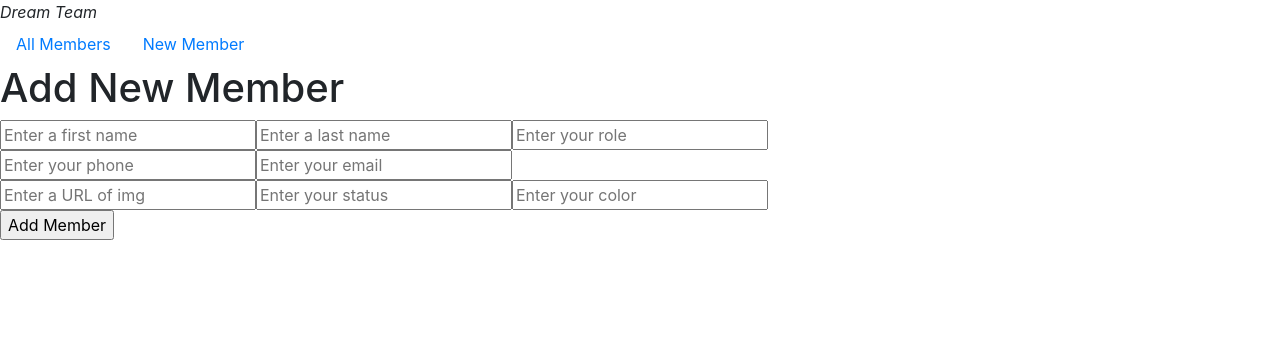
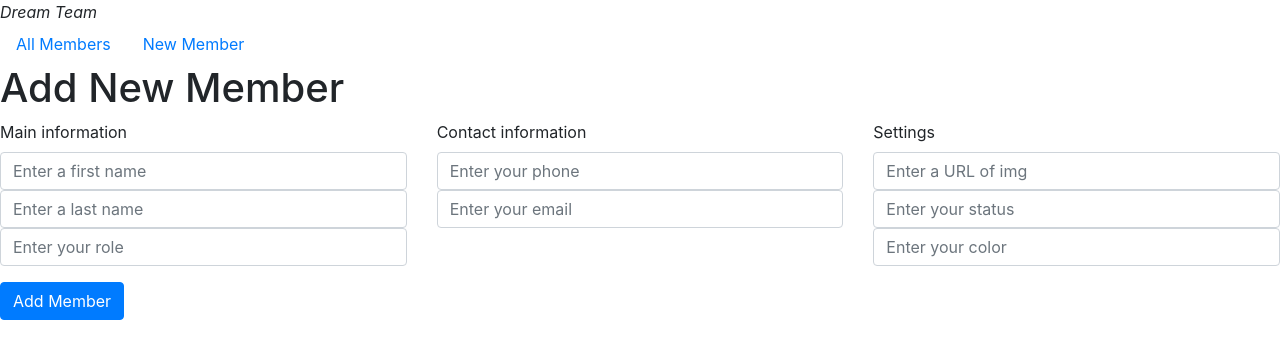
Before and after one commit to Adlife84/todo_frontend_react, a React (Create React App) app: page /members/new in a window 1280 px wide. Shown: the top 358 px of the page. Built offline with nearby package versions, Linux system fonts and the light colour scheme; no server answers.

Commit message:
Add bootstrap to Member component

```diff
--- a/src/components/members/AddMemberForm.js
+++ b/src/components/members/AddMemberForm.js
@@ -1,5 +1,6 @@
 import React, {Component} from 'react';
-
+import { Form } from 'react-bootstrap';
+import 'bootstrap/dist/css/bootstrap.min.css';
 class AddMemberForm extends Component {
     state = {
 
@@ -28,30 +29,30 @@ class AddMemberForm extends Component {
 
         return(
 
-                <form onSubmit={this.handleSubmit}>
-                    <input
+                <Form.Group onSubmit={this.handleSubmit}>
+                    <Form.Control
                         type="text"
                         value={this.state.value}
                         onChange={this.handleValueChangeFirstName}
                         placeholder="Enter a first name"
                     />
-                    <input
+                    <Form.Control
                         type="text"
                         value={this.state.value}
                         onChange={this.handleValueChangeLastName}
                         placeholder="Enter a last name"
                     />
-                    <input
+                    <Form.Control
                         type="text"
                         value={this.state.value}
                         onChange={this.handleValueChangeRole}
                         placeholder="Enter your role"
                     />
-                    <input
+                    <Form.Control
                         type="submit"
                         value="Add player"
                     />
-                </form>
+                </Form.Group>
 
         );
     }
--- a/src/components/members/NewMember.js
+++ b/src/components/members/NewMember.js
@@ -1,4 +1,6 @@
 import React, {Component} from 'react';
+import { Form, Col, Row, Button } from 'react-bootstrap'
+import 'bootstrap/dist/css/bootstrap.min.css'
 
 class NewMember extends Component {
     state = {
@@ -57,71 +59,75 @@ class NewMember extends Component {
         return(
             <div>
                 <h1>Add New Member</h1>
-                <form onSubmit={this.handleSubmit}>
-
-                    <fieldset>
-                        <input
+                <Form onSubmit={this.handleSubmit}>
+                    <Row>
+                        <Col>
+                            <Form.Group>
+                            <Form.Label>Main information</Form.Label>
+                                <Form.Control
                                     type="text"
                                     value={this.state.first_name}
                                     onChange={this.handleValueChangeFirstName}
                                     placeholder="Enter a first name"
                                 />
-                        <input
+
+                                <Form.Control
                                     type="text"
                                     value={this.state.last_name}
                                     onChange={this.handleValueChangeLastName}
                                     placeholder="Enter a last name"
                                 />
-                         <input
+                                <Form.Control
                                     type="text"
                                     value={this.state.role}
                                     onChange={this.handleValueChangeRole}
                                     placeholder="Enter your role"
                             />
-                    </fieldset>
-
-                    <fieldset>
-                        <input
+                            </Form.Group>
+                        </Col>
+                        <Col>
+                            <Form.Group>
+                            <Form.Label>Contact information</Form.Label>
+                                <Form.Control
                                     type="text"
                                     value={this.state.phone}
                                     onChange={this.handleValueChangePhone}
                                     placeholder="Enter your phone"
                                 />
-                        <input
+                                <Form.Control
                                     type="text"
                                     value={this.state.email}
                                     onChange={this.handleValueChangeEmail}
                                     placeholder="Enter your email"
                                 />
-                    </fieldset>
-
-                    <fieldset>
-                        <input
+                            </Form.Group>
+                        </Col>
+                        <Col>
+                            <Form.Group>
+                            <Form.Label>Settings</Form.Label>
+                                <Form.Control
                                     type="text"
                                     value={this.state.img_url}
                                     onChange={this.handleValueChangeUrl}
                                     placeholder="Enter a URL of img"
                                 />
-                        <input
+                                <Form.Control
                                     type="text"
                                     value={this.state.status}
                                     onChange={this.handleValueChangeStatus}
                                     placeholder="Enter your status"
                                 />
-                        <input
+                                <Form.Control
                                     type="text"
                                     value={this.state.color}
                                     onChange={this.handleValueChangeColor}
                                     placeholder="Enter your color"
                                 />
-                    </fieldset>
-
-
-                    <input
-                        type="submit"
-                        value="Add Member"
-                    />
-                </form>
+                            </Form.Group>
+                        </Col>
+                    </Row>
+                    <Button type="submit" value="Add Member">Add Member</Button>
+                </Form>
             </div>
 
         );
--- a/src/components/tasks/AddTaskForm.js
+++ b/src/components/tasks/AddTaskForm.js
@@ -1,5 +1,6 @@
 import React, {Component} from 'react';
-
+import { Form, Col, Row, Button, Container } from 'react-bootstrap'
+import 'bootstrap/dist/css/bootstrap.min.css'
 class AddTaskForm extends Component {
     state = {
         title: ''
@@ -18,22 +19,16 @@ class AddTaskForm extends Component {
     }
 
     render() {
-
         return(
-
-                <form onSubmit={this.handleSubmit}>
-                    <input
-                        type="text"
-                        value={this.state.title.value}
-                        onChange={this.handleValueChangeTitle}
-                        placeholder="Enter title of task"
-                    />
-                    <input
-                        type="submit"
-                        value="Add task"
-                    />
-                </form>
-
+            <Form className="row" onSubmit={this.handleSubmit}>
+                <Form.Control className="col-8"
+                    type="text"
+                    value={this.state.title}
+                    onChange={this.handleValueChangeTitle}
+                    placeholder="Enter title of task"
+                />
+                <Button className="col-4" type="submit">Add task</Button>
+            </Form>
         );
     }
 }
--- a/src/components/tasks/Task.js
+++ b/src/components/tasks/Task.js
@@ -1,13 +1,13 @@
 import React from 'react';
+import 'bootstrap/dist/css/bootstrap.min.css'
+import {Button, Row, Col} from 'react-bootstrap'
 
 const Task = (props) => (
-  <li className="task">
-    <div>
-      <h3>{props.title}</h3>
-    </div>
-    <button className="button" onClick={ () => props.removeTask(props.memberID, props.taskID)}> Remove </button>
-    <button>Edit</button>
-  </li>
+  <Row className="task">
+      <p className="col-8">{props.title}</p>
+      <Button className="col-2" variant="outline-primary" >Edit</Button>
+      <Button className="col-2" variant="outline-danger" className="button" onClick={ () => props.removeTask(props.memberID, props.taskID)}> Remove </Button>
+  </Row>
 );
 
 export default Task;
--- a/src/components/tasks/TaskComponent.js
+++ b/src/components/tasks/TaskComponent.js
@@ -1,6 +1,9 @@
 import React from 'react';
 import Task from './Task';
 import { NavLink } from 'react-router-dom';
+import { Form, Col, Row, Button, Container } from 'react-bootstrap'
+import 'bootstrap/dist/css/bootstrap.min.css'
+import AddTaskForm from './AddTaskForm'
 
 const TaskComponent = (props) => {
   let tasks = props.state.tasks.map((task) => {
@@ -15,15 +18,13 @@ const TaskComponent = (props) => {
   });
 
   return (
-    <div>
-        <h1>{props.state.member.first_name} {props.state.member.last_name}</h1>
+    <Container>
+        <h1 className="MemberTitle">{props.state.member.first_name} {props.state.member.last_name}</h1>
         <span><NavLink exact to={ "/members/" + props.state.memberID }>Update</NavLink></span>
         <p>{props.state.member.role}</p>
-
-        <ul>
-            {tasks}
-        </ul>
-    </div>
+        {tasks}
+        <AddTaskForm memberID={props.state.memberID} addTask={props.handleAddTask}/>
+    </Container>
   );
 }
 
--- a/src/components/tasks/TasksContainer.js
+++ b/src/components/tasks/TasksContainer.js
@@ -1,7 +1,8 @@
 import React, { Component } from 'react';
 import TaskComponent from './TaskComponent';
 import AddTaskForm from './AddTaskForm';
-
+import { Form, Col, Row, Button, Container } from 'react-bootstrap'
+import 'bootstrap/dist/css/bootstrap.min.css'
 
 
 class TasksContainer extends Component {
@@ -96,15 +97,13 @@ class TasksContainer extends Component {
 
   render(){
     return (
-      <div className="instructor-grid">
 
-        <div className="instructor-wrapper">
+          <TaskComponent
+                          state={this.state}
+                          removeTask={this.handleRemoveTask}
+                          handleAddTask={this.handleAddTask}
+                          />
 
-          <TaskComponent state={this.state} removeTask={this.handleRemoveTask}/>
-          <AddTaskForm memberID={this.state.memberID} addTask={this.handleAddTask}/>
-        </div>
-
-      </div>
     );
   }
 }
--- a/src/index.css
+++ b/src/index.css
@@ -13,6 +13,10 @@ code {
 }
 
 img {
-  width: 100px;
+  max-width: 200px;
+}
 
+.MemberTitle {
+  color: red;
+  font-size: 76px;
 }
```
Also changed, not shown: 1 other file (tests, documents, lock files or other folders). Lines whose indentation alone changed are shown as unchanged.
